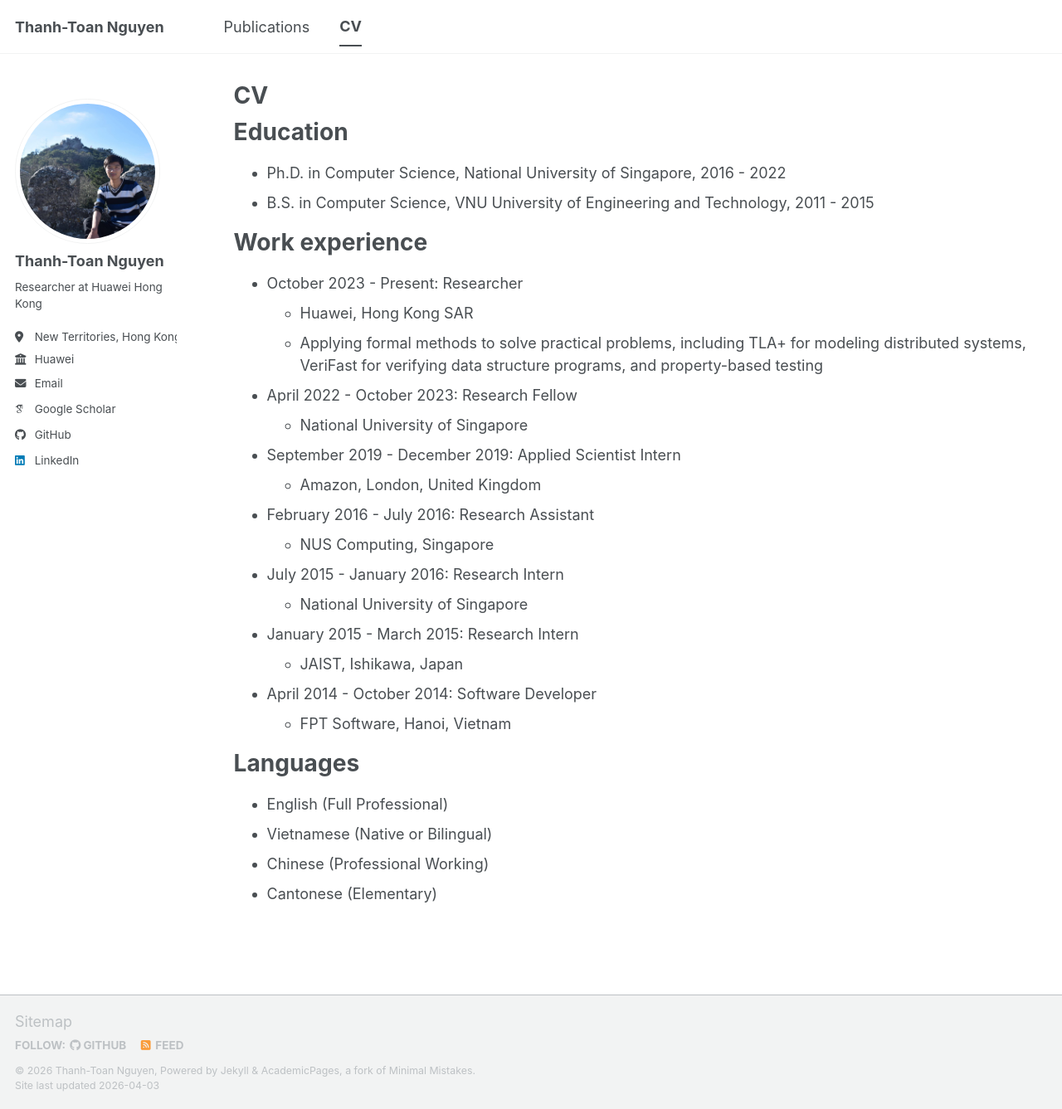
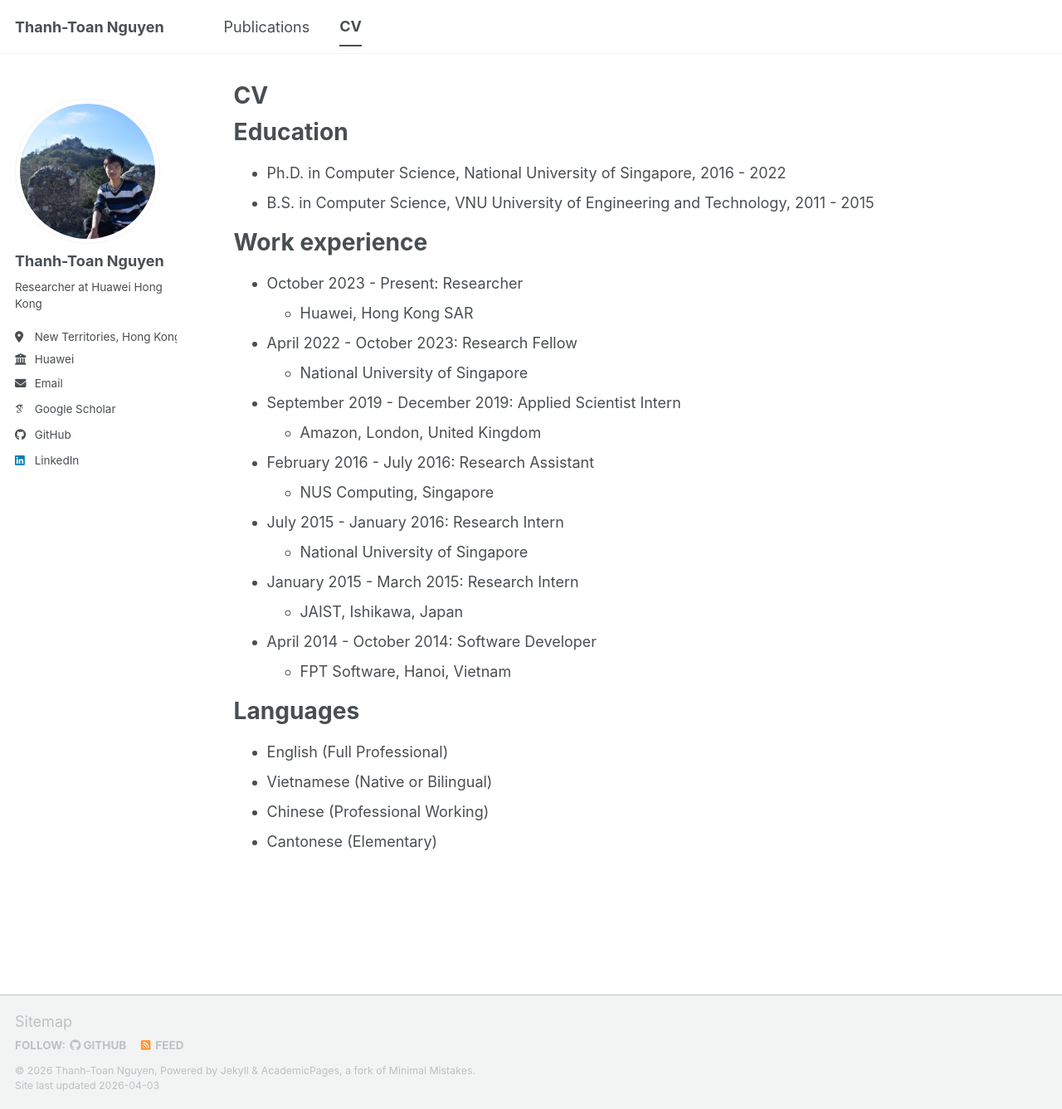
Before and after one commit to thanhtoantnt/thanhtoantnt.github.io, a Jekyll site: the page built from _pages/cv.md, in a window 1280 px wide and 1337 px high. Shown: the whole window at 83% size. Built offline with Jekyll 4.4.1, drawn with Linux system fonts in a browser that asks for light colours; some web fonts are replaced; a script bundle is joined from its source files by our own code; library files that are not in the unit come from our copies.

Commit message:
Remove description from Huawei researcher position

```diff
--- a/_pages/cv.md
+++ b/_pages/cv.md
@@ -18,7 +18,6 @@ Work experience
 ======
 * October 2023 - Present: Researcher
   * Huawei, Hong Kong SAR
-  * Applying formal methods to solve practical problems, including TLA+ for modeling distributed systems, VeriFast for verifying data structure programs, and property-based testing
 
 * April 2022 - October 2023: Research Fellow
   * National University of Singapore
```
